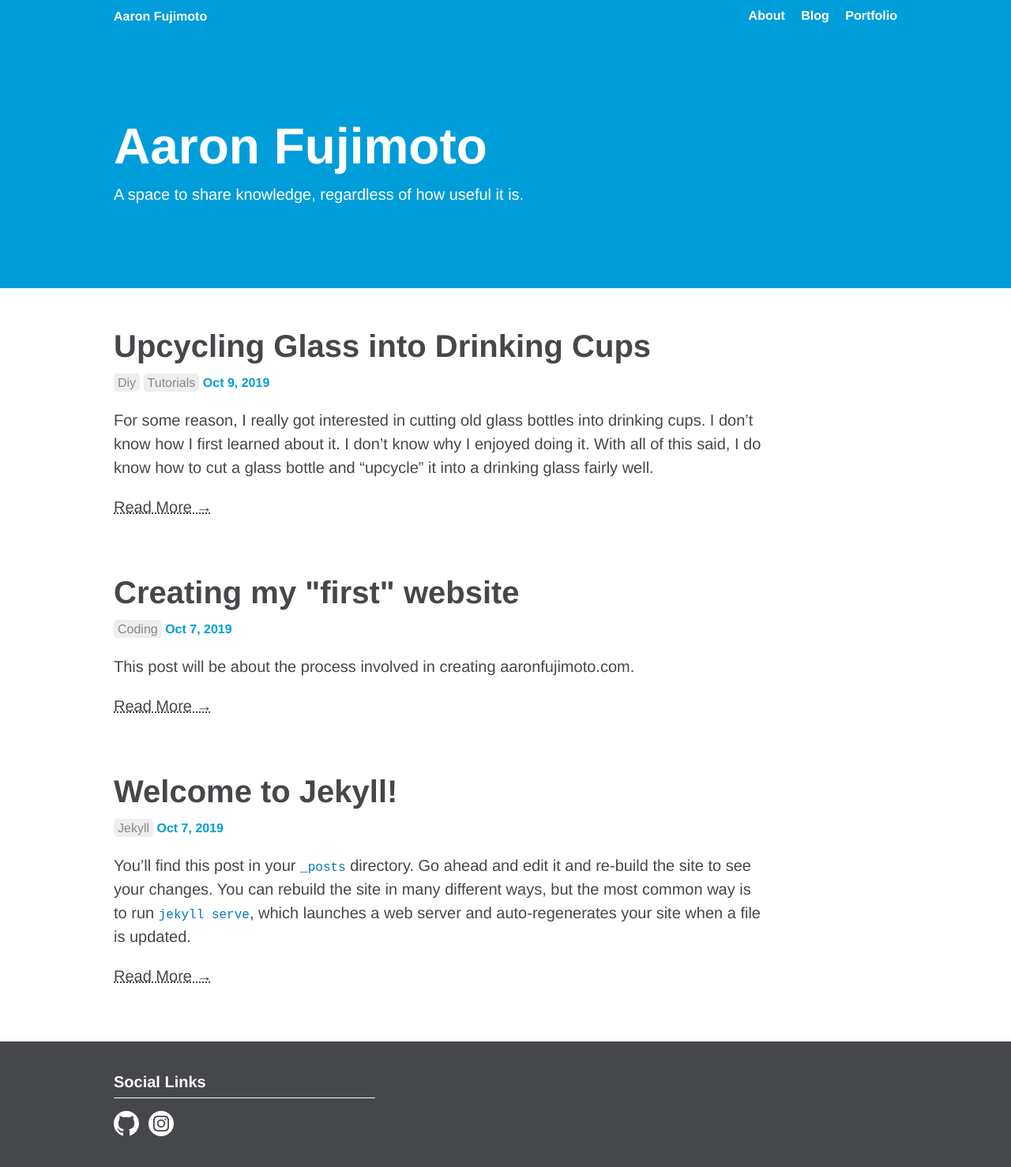
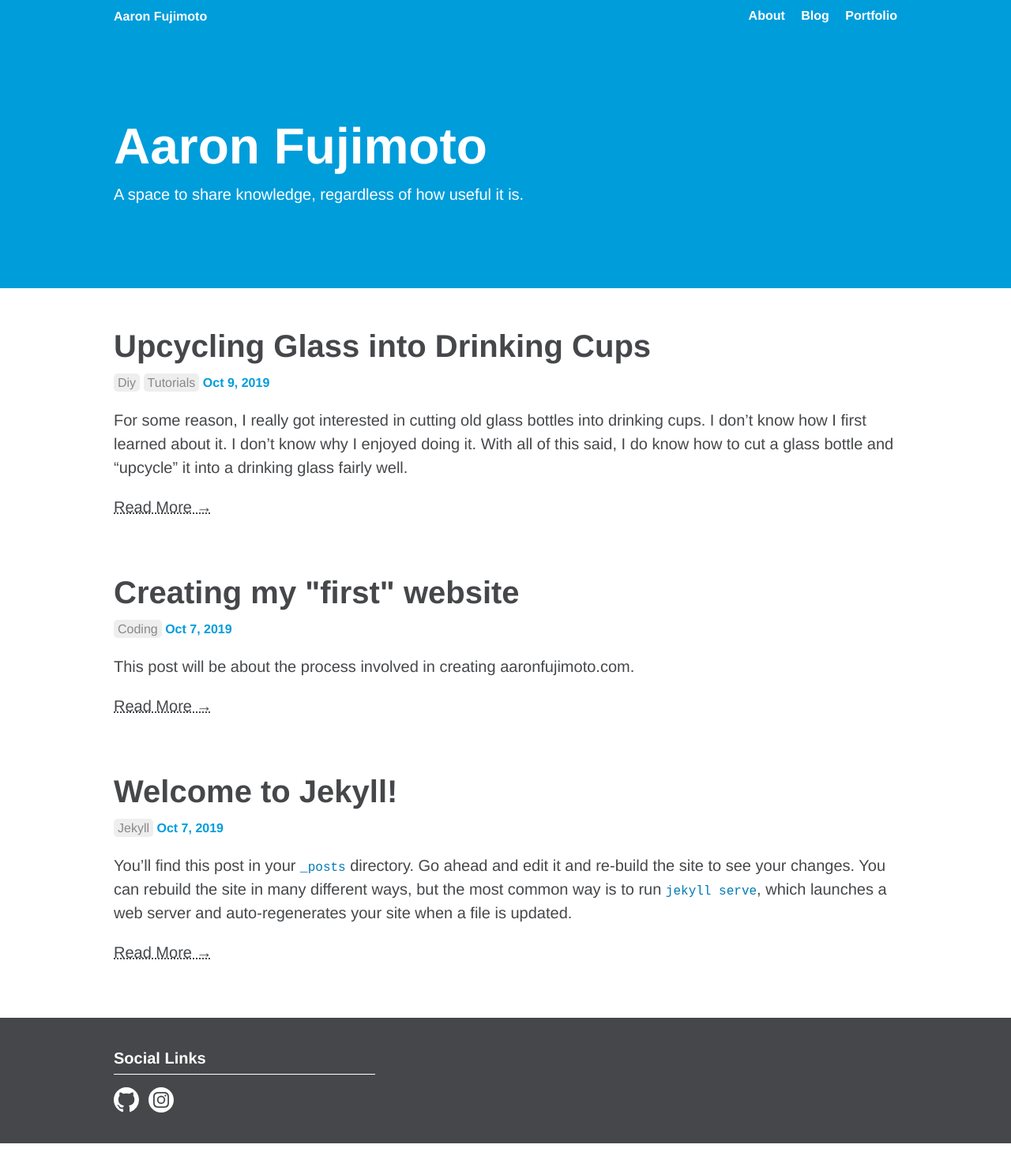
Before and after one commit to aaronfuj/aaronfuj.github.io, a Jekyll site: the page built from index.markdown, in a window 1280 px wide. Shown: the whole page at 79% size. Built offline with Jekyll 4.4.1, drawn with Linux system fonts in a browser that asks for light colours; after the commit the page ends 1448 px from its top, so only the background shows below that.

Commit message:
Remove "prose" width formatting

```diff
--- a/_sass/_components.scss
+++ b/_sass/_components.scss
@@ -105,11 +105,6 @@ code {
     font-size: $prose-font-size;
     margin-bottom: 1em;
     width: 100%;
-
-    @media (min-width: $breakpoint-lg) {
-      width: (10 / 12 * 100%); // matches col-10
-    }
-
   }
 
   ul, ol {
@@ -125,13 +120,7 @@ code {
   }
 
   img {
-
     max-width: 100%;
-
-    @media (min-width: $breakpoint-lg) {
-      max-width: (12 / 10 * 100%); // make image fill width of container on desktop
-    }
-
   }
 
   blockquote {
```
